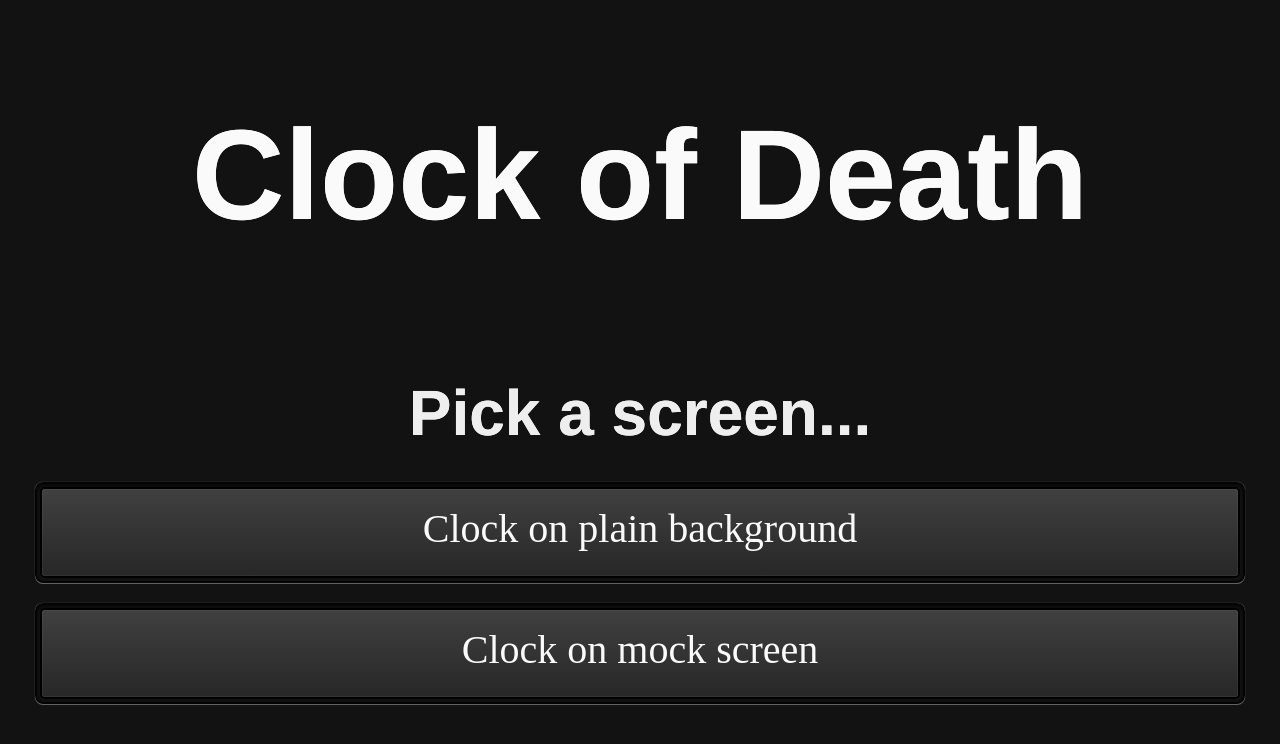
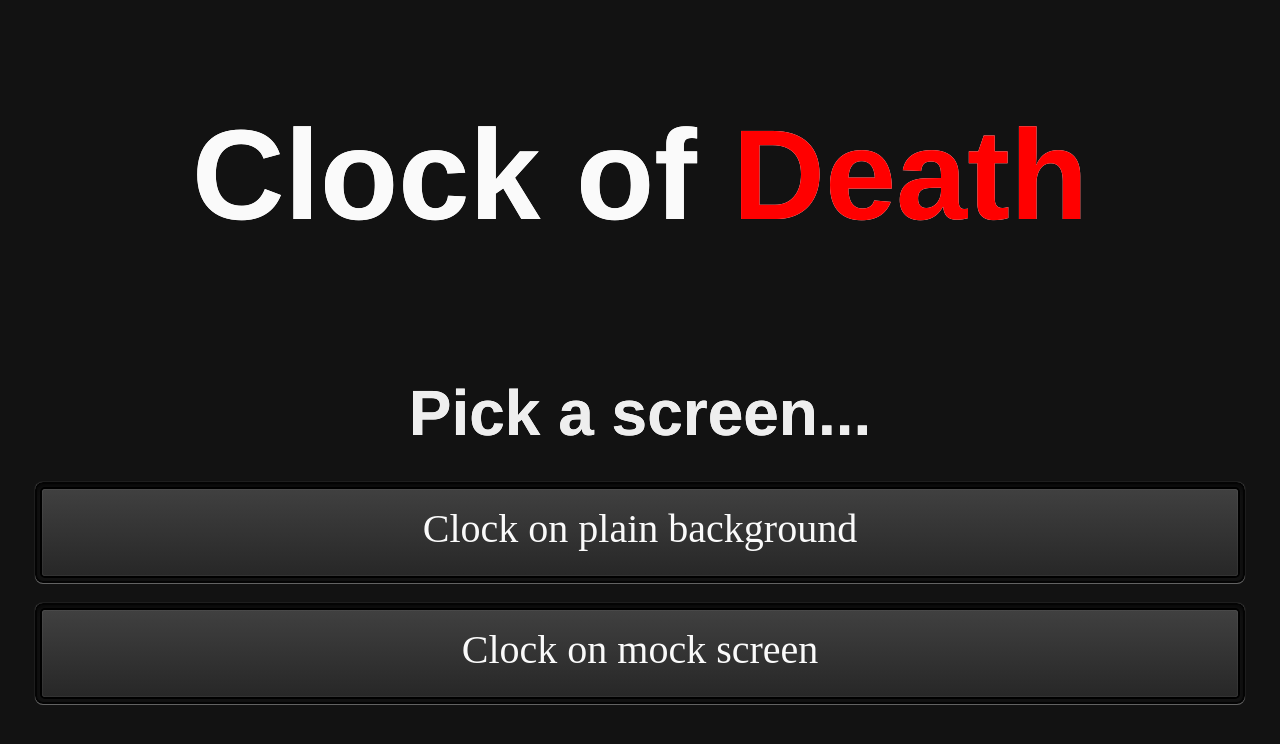
Before and after one commit to KaiserRyo/Clock-of-Death, a plain HTML site: page index.htm in a window 1280 px wide. Drawn offline with Linux system fonts and the light colour scheme.

Commit message:
Changed color of title, added another image for app submission

```diff
--- a/index.htm
+++ b/index.htm
@@ -45,7 +45,7 @@
 		<div data-role="page" data-theme="a">
 			<div data-role="content">
 				<center>
-					<h1>Clock of Death</h1>
+					<h1>Clock of <span style="color: red;">Death</span></h1>
 					<h2>Pick a screen...</h2>
 					<button class="styled" id="button1">Clock on plain background</button>
 					<button class="styled" id="button2">Clock on mock screen</button>
```
Also changed, not shown: 480.png (added), icon.png.
